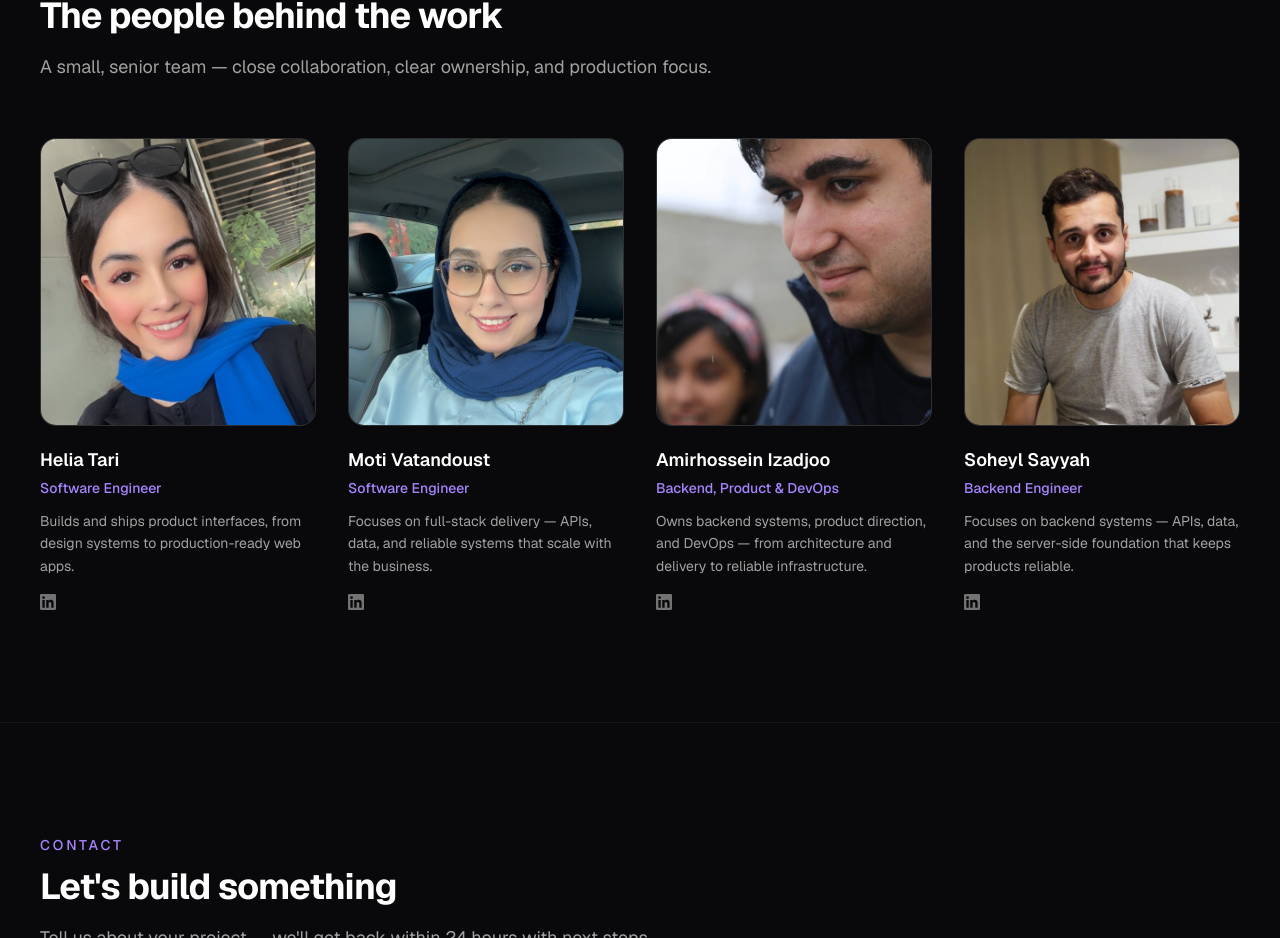
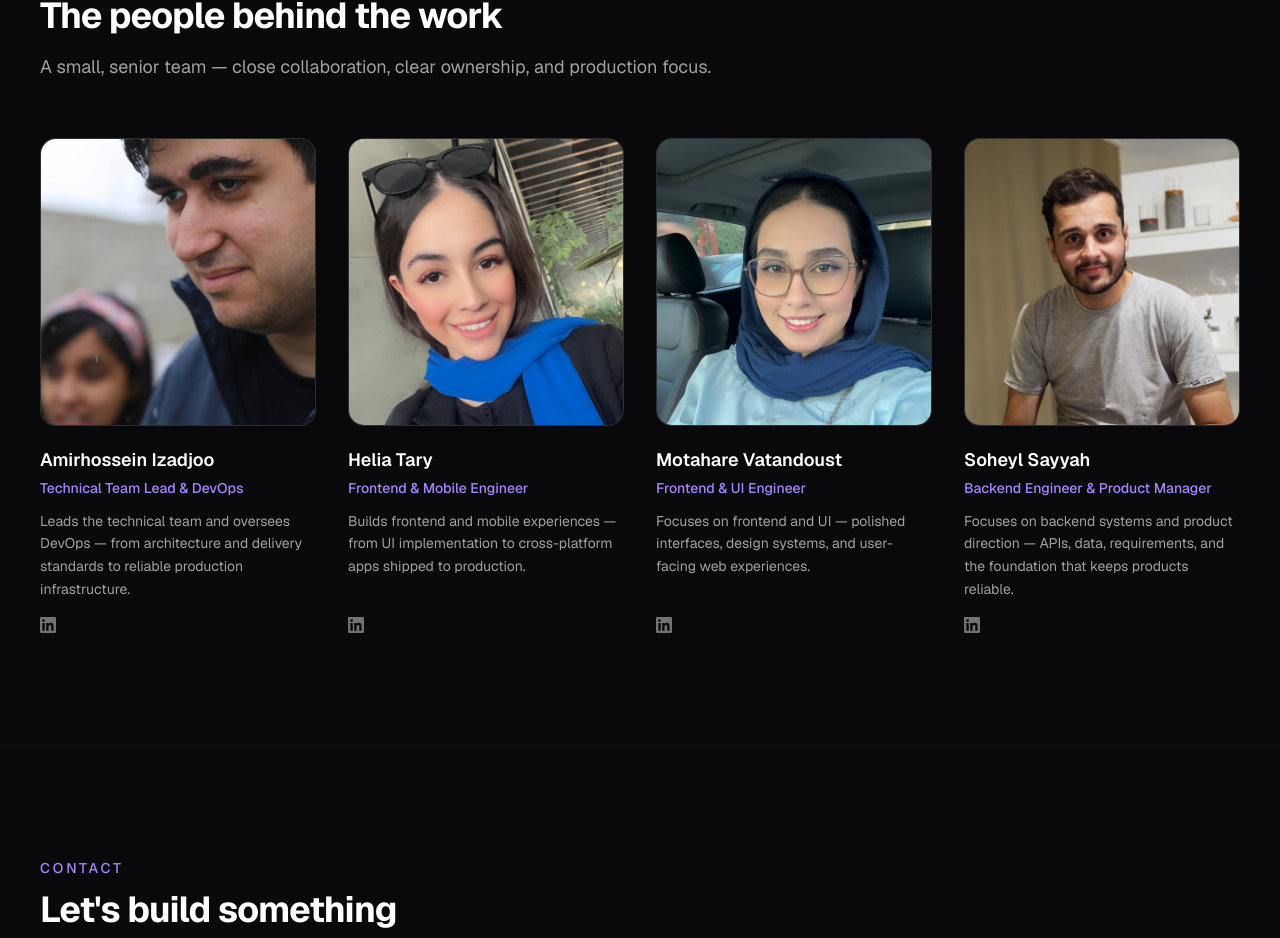
Before and after one commit to motahare-vatandoust/development-team-landing, a Next.js app: page / in a window 1280 px wide. Shown: the part 5004-5942 px from the top of the page. Built offline with nearby package versions, Linux system fonts and the light colour scheme.

Commit message:
Update team members in TeamSection component with new roles, bios, and LinkedIn links for improved accuracy and representation.

```diff
--- a/src/components/team-section.tsx
+++ b/src/components/team-section.tsx
@@ -32,36 +32,36 @@ function LinkedinIcon({ className }: { className?: string }) {
 /** Edit this list to add or update team members. */
 const members: TeamMember[] = [
   {
-    name: 'Helia Tari',
-    role: 'Software Engineer',
-    bio: 'Builds and ships product interfaces, from design systems to production-ready web apps.',
+    name: 'Amirhossein Izadjoo',
+    role: 'Technical Team Lead & DevOps',
+    bio: 'Leads the technical team and oversees DevOps — from architecture and delivery standards to reliable production infrastructure.',
+    image: '/assets/images/izad.jpg',
+    links: {
+      linkedin: 'https://www.linkedin.com/in/amirhosein-izadjou-8526a81a4/',
+    },
+  },
+  {
+    name: 'Helia Tary',
+    role: 'Frontend & Mobile Engineer',
+    bio: 'Builds frontend and mobile experiences — from UI implementation to cross-platform apps shipped to production.',
     image: '/assets/images/helia.jpg',
     links: {
       linkedin: 'https://www.linkedin.com/in/helia-yaghoubpour-tari/',
     },
   },
   {
-    name: 'Moti Vatandoust',
-    role: 'Software Engineer',
-    bio: 'Focuses on full-stack delivery — APIs, data, and reliable systems that scale with the business.',
+    name: 'Motahare Vatandoust',
+    role: 'Frontend & UI Engineer',
+    bio: 'Focuses on frontend and UI — polished interfaces, design systems, and user-facing web experiences.',
     image: '/assets/images/motahare.JPG',
     links: {
       linkedin: 'https://www.linkedin.com/in/motahare-vatandoust/',
     },
   },
   {
-    name: 'Amirhossein Izadjoo',
-    role: 'Backend, Product & DevOps',
-    bio: 'Owns backend systems, product direction, and DevOps — from architecture and delivery to reliable infrastructure.',
-    image: '/assets/images/izad.jpg',
-    links: {
-      linkedin: 'https://www.linkedin.com/in/amirhosein-izadjou-8526a81a4/',
-    },
-  },
-  {
     name: 'Soheyl Sayyah',
-    role: 'Backend Engineer',
-    bio: 'Focuses on backend systems — APIs, data, and the server-side foundation that keeps products reliable.',
+    role: 'Backend Engineer & Product Manager',
+    bio: 'Focuses on backend systems and product direction — APIs, data, requirements, and the foundation that keeps products reliable.',
     image: '/assets/images/soheyl.jpg',
     links: {
       linkedin: 'https://www.linkedin.com/in/soheylsayyah/',
```
